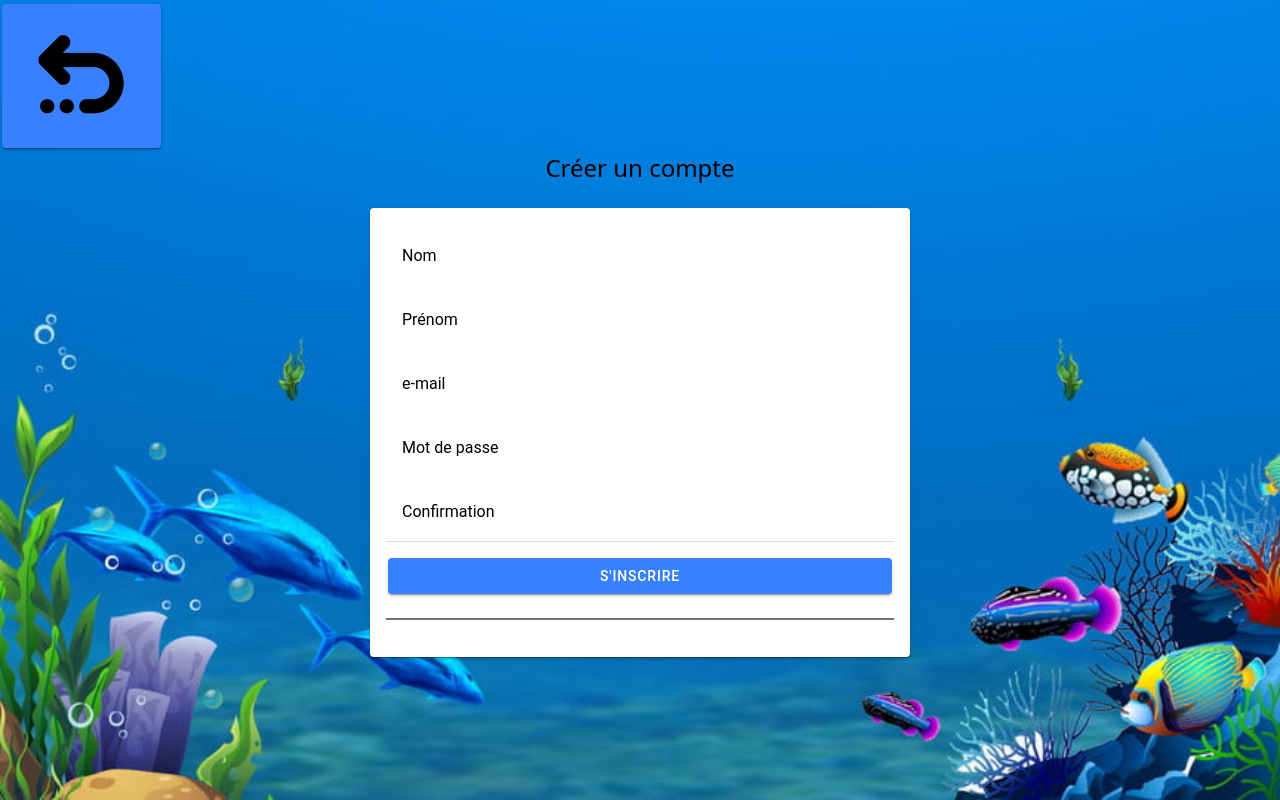
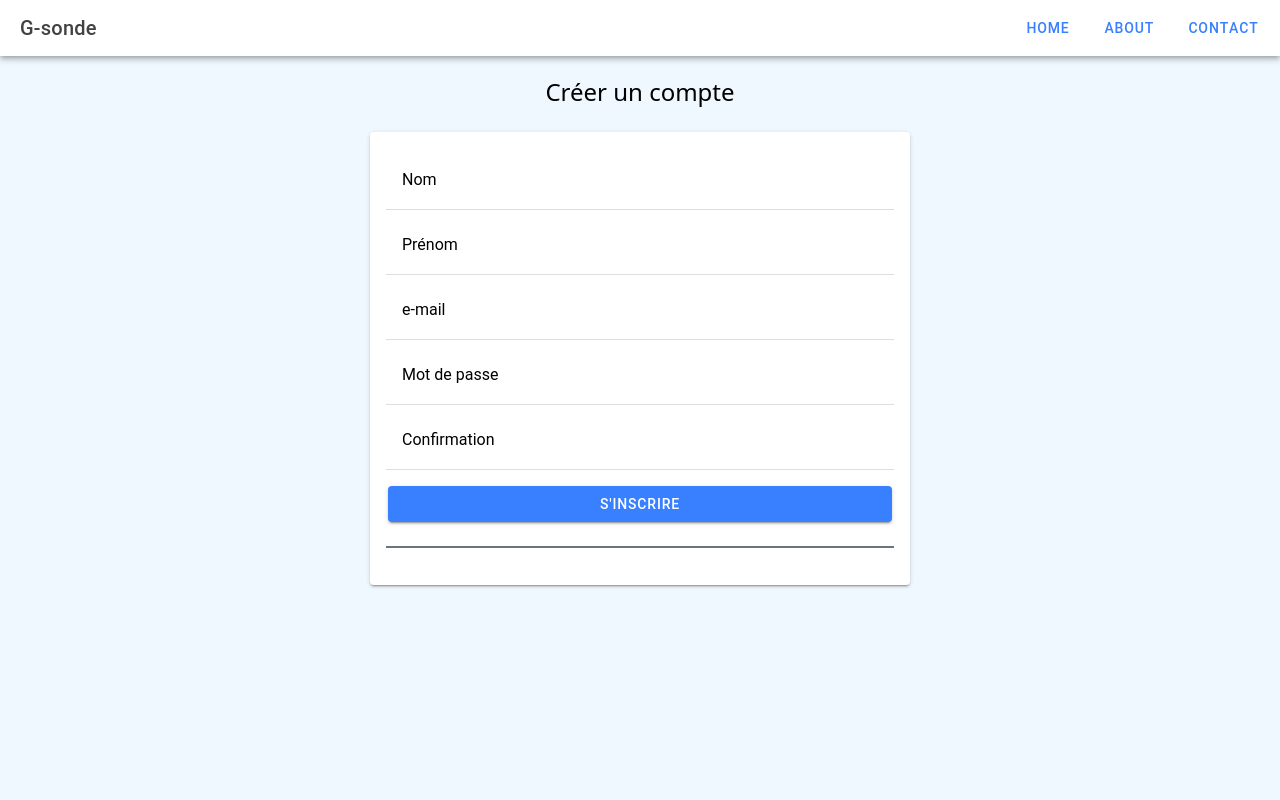
Before and after one commit to Martin-Hayot/Projet-Integration-2023, a React (Vite) app in the folder g-sonde/: page /signup in a window 1280 px wide. Built offline with nearby package versions, Linux system fonts and the light colour scheme.

Commit message:
fix: corrections et adaptation

```diff
--- a/g-sonde/src/pages/User/Signup.tsx
+++ b/g-sonde/src/pages/User/Signup.tsx
@@ -7,36 +7,37 @@ import {
 	IonLabel,
 	IonPage,
 	IonToast,
+	IonHeader,
+	IonToolbar,
+	IonTitle,
+	IonButtons,
 } from "@ionic/react";
 
-import { IonInputCustomEvent, InputChangeEventDetail } from '@ionic/core';
+import { InputChangeEventDetail } from '@ionic/core';
 import React, { useState } from "react";
-
 import axios from "axios";
-
 
 const SignUp: React.FC = () => {
 	const [firstname, setFirstname] = useState("");
 	const [lastname, setLastname] = useState("");
     const [email, setEmail] = useState("");
 	const [password, setPassword] = useState("");
-    const [confirmPassword, setConfirmPassword] = useState("");
+    const [ confirmPassword,setConfirmPassword] = useState("");
 	const [toastMessage, setToastMessage] = useState("");
 	const [showErrorToast, setShowErrorToast] = useState(false);
 	const [showSuccessToast, setShowSuccessToast] = useState(false);
     const [mailValide, setMailValide] = useState(false);
     const [mdpValide, setMdpValide] = useState(false);
-    const [checkMail, setCheckMail] = useState(false);
     const [backgroundColor, setBackgroundColor] = useState("");
 
-    const validationEmail = (currentEmail:string) => {
+	const validationEmail = (currentEmail:string) => {
         const regularExpression = /^[A-Z0-9._%+-]+@[A-Z0-9.-]+\.[A-Z]{2,}$/i;
         if (regularExpression.test(currentEmail)) {
             setMailValide(true);
-            console.log("Adresse mail valide.");
         } else {
             setMailValide(false);
-            alert("Adresse Mail invalide.");
+			setShowErrorToast(true)
+            setToastMessage("Adresse Mail invalide.");
         }
     };
 
@@ -61,14 +62,14 @@ const SignUp: React.FC = () => {
 		  }
 	  };
 
-
       const ConfirmPwd = (confirmPass: string) => {
         const confirmPassword = confirmPass
         if (password === confirmPassword) {
             setMdpValide(true);
           } else {
             setMdpValide(false);
-            alert("Les mots de passe ne sont pas identiques.");
+            setShowErrorToast(true)
+			setToastMessage("Les mots de passe ne sont pas identiques.");
           }
       };
 
@@ -77,13 +78,15 @@ const SignUp: React.FC = () => {
 		e.preventDefault();
         // Valider l'email
         if (!mailValide) {
-            alert("Adresse e-mail invalide.");
+			setShowErrorToast(true)
+            setToastMessage("Adresse e-mail invalide.");
             return;
         }
 
         // Valider le mot de passe
         if (!mdpValide) {
-            alert("Les mots de passe ne sont pas identiques.");
+			setShowErrorToast(true)
+			setToastMessage("Les mots de passe ne sont pas identiques.");
             return;
         }
 		axios
@@ -111,18 +114,18 @@ const SignUp: React.FC = () => {
 	}
 	return (
 		<IonPage className="signup-background">
-			<div  className="bg-cover bg-center bg-no-repeat h-full" style={{ backgroundImage: "url('../src/images/fondMarin.jpg')" }}>
-			<div className="ion-text">
-				<IonButton
-					slot='start'
-					onClick={()=>
-					window.location.href ='/'}
-				>
-					<img src="../../src/images/retour.png"/>
-				</IonButton>
-			</div>
+		<IonHeader>
+			<IonToolbar>
+				<IonTitle>G-sonde</IonTitle>
+				<IonButtons slot="end">
+				<IonButton routerLink="/">Home</IonButton>
+				<IonButton routerLink="/about">About</IonButton>
+				<IonButton routerLink="/contact">Contact</IonButton>
+				</IonButtons>
+			</IonToolbar>
+    	</IonHeader>
+		<div className="bg-cover bg-center bg-no-repeat h-full" style={{ backgroundColor: "#F0F8FF", paddingTop:'20px' }}>
 			<div className="md:w-[35em] md:m-auto my-auto">
-
 				<h1 className="text-2xl text-center mb-6">
 					Créer un compte
 				</h1>
@@ -139,6 +142,8 @@ const SignUp: React.FC = () => {
                                     }
 									required
 								></IonInput>
+							</IonItem>
+							<IonItem>
                                 <IonLabel position="floating">Prénom</IonLabel>
 								<IonInput
 									type="text"
@@ -148,6 +153,8 @@ const SignUp: React.FC = () => {
                                     }
 									required
 								></IonInput>
+							</IonItem>
+							<IonItem>
                                 <IonLabel position="floating">e-mail</IonLabel>
                                 <IonInput
                                     type="email"
@@ -157,6 +164,8 @@ const SignUp: React.FC = () => {
                                     }}
                                 >
                                 </IonInput>
+							</IonItem>
+							<IonItem>
                                 <IonLabel position="floating"> Mot de passe </IonLabel>
                                 <IonInput
                                     type="password"
@@ -164,6 +173,8 @@ const SignUp: React.FC = () => {
                                     style={{ backgroundColor: backgroundColor }}
                                 >
                                 </IonInput>
+							</IonItem>
+							<IonItem>
                                 <IonLabel position="floating">Confirmation</IonLabel>
                                 <IonInput
                                     type="password"
@@ -172,8 +183,7 @@ const SignUp: React.FC = () => {
                                         ConfirmPwd(e.detail.value!); // Appelez confirmPwd ici
                                     }
                                 }
-/>
-
+								></IonInput>
 							</IonItem>
 							<IonButton
 								expand="block"
--- a/g-sonde/src/pages/User/tsconfig.jest.json
+++ /dev/null
@@ -1,6 +0,0 @@
-{
-    "extends": "@tsconfig/esm/tsconfig.json",
-    "compilerOptions": {
-      "jsx": "react"
-    }
-  }
```
Also changed, not shown: g-sonde/src/images/fondMarin.jpg (deleted), g-sonde/src/images/retour.png (deleted).
